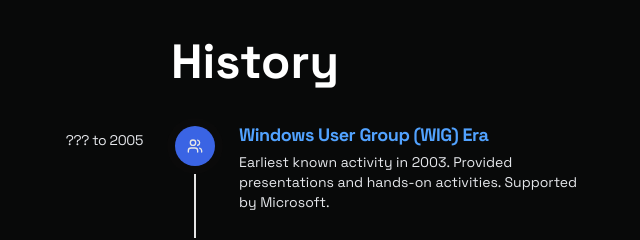
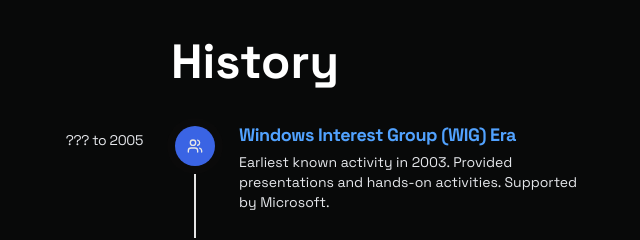
Before and after one commit to asusoda/asu-soda-newsite, a React (Vite) app: page / in a window 1280 px wide. Shown: the part 9920-10160 px from the top of the page, without its empty margins (385-1025 px from the left). Built offline with nearby package versions, Linux system fonts and the light colour scheme.

Commit message:
fix typo

```diff
--- a/src/components/HistoryTimeline.tsx
+++ b/src/components/HistoryTimeline.tsx
@@ -18,7 +18,7 @@
   {
     id: 1,
     date: '??? to 2005',
-    title: 'Windows User Group (WIG) Era',
+    title: 'Windows Interest Group (WIG) Era',
     description: 'Earliest known activity in 2003. Provided presentations and hands-on activities. Supported by Microsoft.',
     url: 'https://scai.engineering.asu.edu/wp-content/uploads/sites/31/2020/05/ASU_CSE_AnnualReport2004.pdf',
     icon: <Users className="h-4 w-4" />,
```
